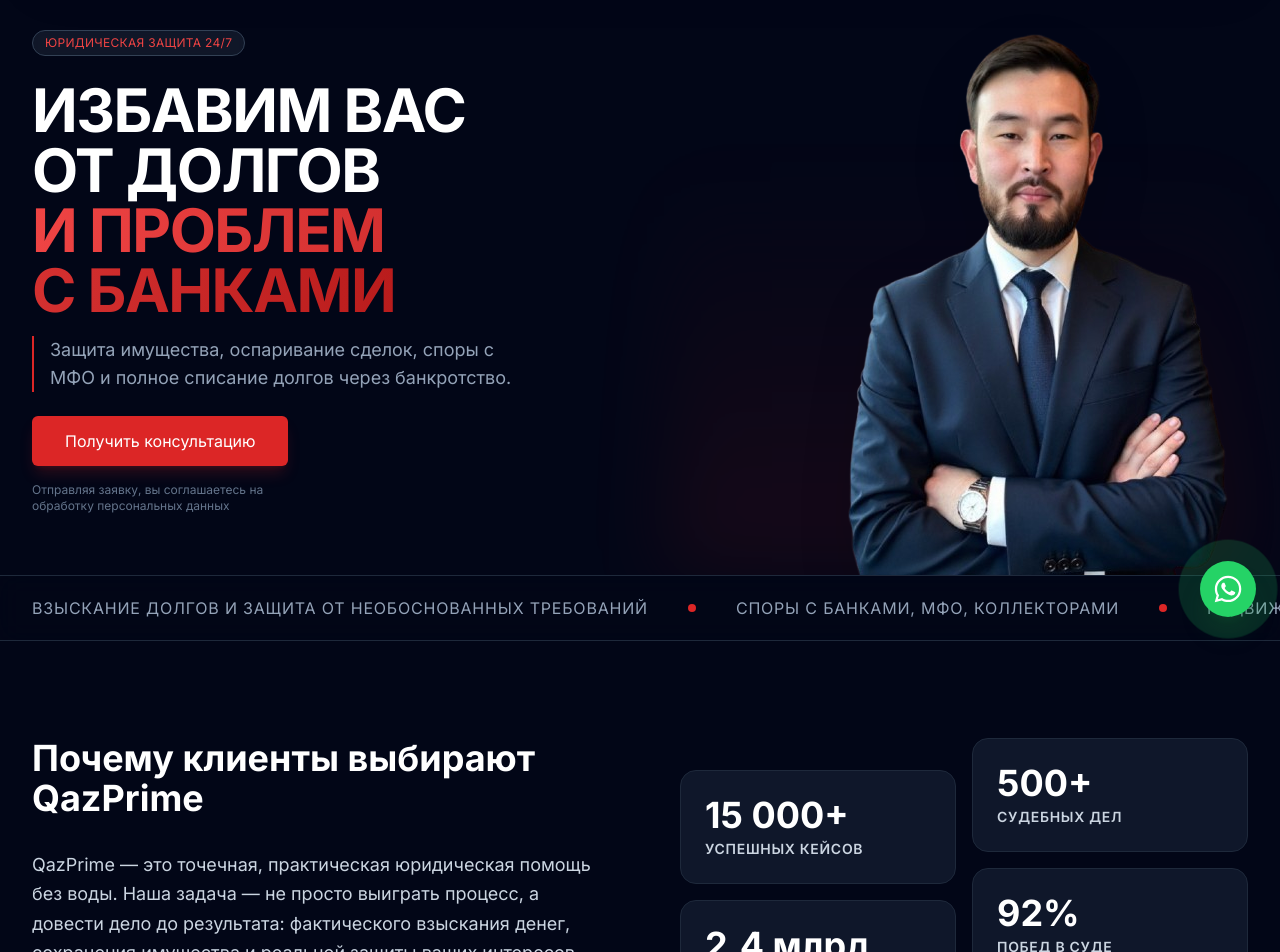
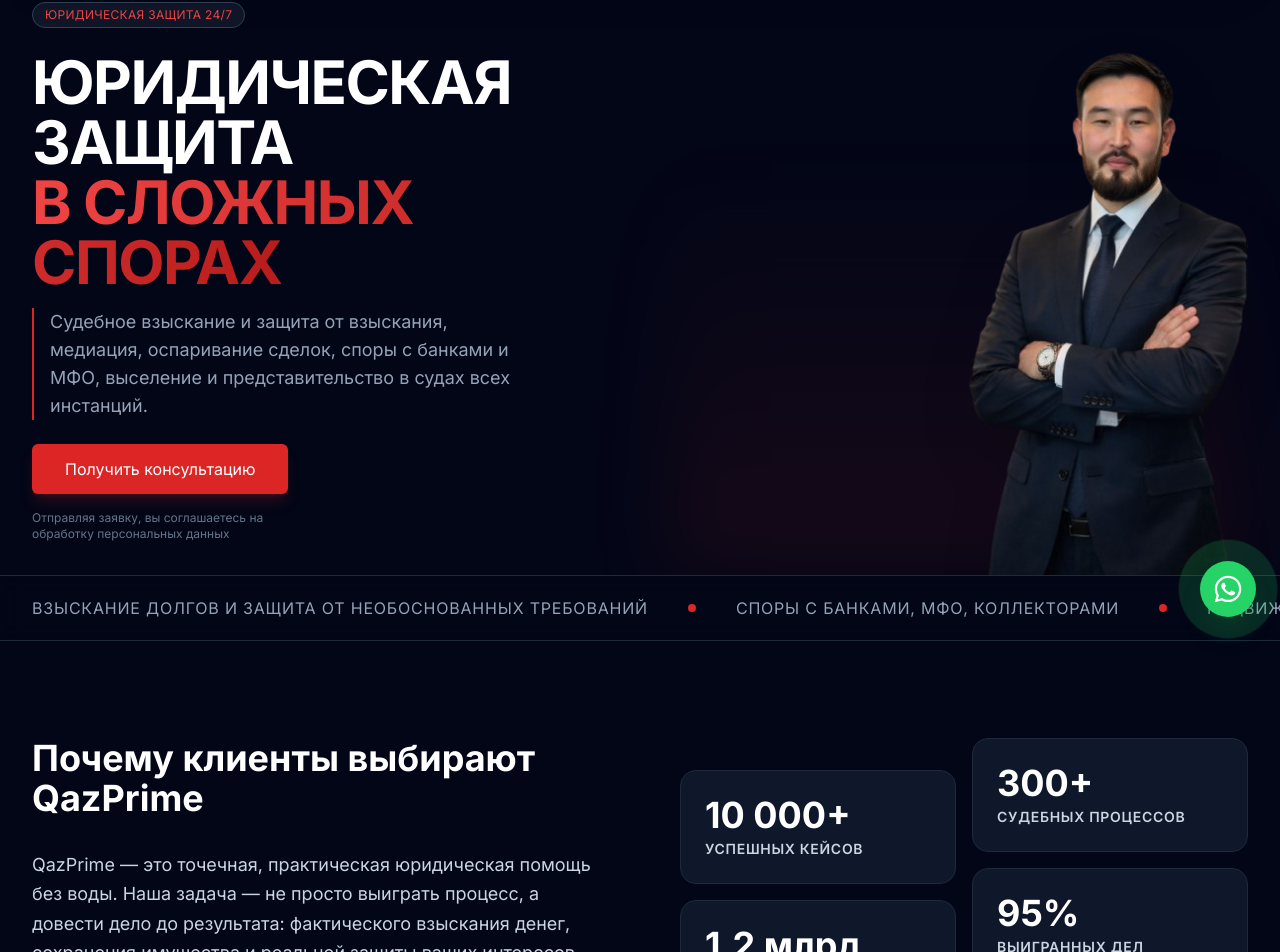
Before and after one commit to Alchinkaz/qaz-prime, a React (Vite) app: page / in a window 1280 px wide. Shown: the part 159-1111 px from the top of the page. Built offline with nearby package versions, Linux system fonts and the light colour scheme.

Commit message:
update: hero content, company stats and logo branding

```diff
--- a/components/Hero.tsx
+++ b/components/Hero.tsx
@@ -51,15 +51,15 @@ export const Hero: React.FC = () => {
                   <span className="text-xs font-medium text-red-500 tracking-wide uppercase">Юридическая защита 24/7</span>
                 </div>
 
-                <h1 className="text-2xl md:text-4xl lg:text-6xl font-bold text-white tracking-tight mb-4 leading-tight">
-                  ИЗБАВИМ ВАС ОТ&nbsp;ДОЛГОВ <br />
+                <h1 className="text-2xl md:text-4xl lg:text-6xl font-bold text-white tracking-tight mb-4 leading-tight uppercase">
+                  ЮРИДИЧЕСКАЯ ЗАЩИТА <br />
                   <span className="text-transparent bg-clip-text bg-gradient-to-r from-red-500 to-red-700">
-                    И ПРОБЛЕМ С&nbsp;БАНКАМИ
+                    В СЛОЖНЫХ СПОРАХ
                   </span>
                 </h1>
 
                 <p className="text-sm md:text-lg text-slate-400 mb-6 max-w-lg leading-relaxed md:border-l-2 border-red-600 md:pl-4">
-                  Защита имущества, оспаривание сделок, споры с МФО и полное списание долгов через банкротство.
+                  Судебное взыскание и защита от взыскания, медиация, оспаривание сделок, споры с банками и МФО, выселение и представительство в судах всех инстанций.
                 </p>
 
                 <div className="w-full md:w-auto">
--- a/components/Logo.tsx
+++ b/components/Logo.tsx
@@ -16,36 +16,36 @@ export const Logo: React.FC<{ className?: string }> = ({ className = "" }) => {
 
           {/* Ionic Column - Moved UP by 6 units to center vertically */}
           {/* Base */}
-            <path d="M38 74H62" stroke="currentColor" strokeWidth="3" strokeLinecap="round"/>
-            <path d="M41 70H59" stroke="currentColor" strokeWidth="2.5" strokeLinecap="round"/>
+          <path d="M38 74H62" stroke="currentColor" strokeWidth="3" strokeLinecap="round" />
+          <path d="M41 70H59" stroke="currentColor" strokeWidth="2.5" strokeLinecap="round" />
 
           {/* Shaft with Flutes */}
-            <path d="M44 32V70" stroke="currentColor" strokeWidth="2.5"/>
-            <path d="M50 32V70" stroke="currentColor" strokeWidth="2.5"/>
-            <path d="M56 32V70" stroke="currentColor" strokeWidth="2.5"/>
+          <path d="M44 32V70" stroke="currentColor" strokeWidth="2.5" />
+          <path d="M50 32V70" stroke="currentColor" strokeWidth="2.5" />
+          <path d="M56 32V70" stroke="currentColor" strokeWidth="2.5" />
 
           {/* Capital (Ionic Swirls) */}
-            <path d="M35 26C35 26 34 30 38 30H62C66 30 65 26 65 26" stroke="currentColor" strokeWidth="2.5" strokeLinecap="round"/>
-            <path d="M37 26C37 23 39 22 41 22" stroke="currentColor" strokeWidth="2"/>
-            <path d="M63 26C63 23 61 22 59 22" stroke="currentColor" strokeWidth="2"/>
-            <path d="M41 22H59" stroke="currentColor" strokeWidth="2.5"/>
+          <path d="M35 26C35 26 34 30 38 30H62C66 30 65 26 65 26" stroke="currentColor" strokeWidth="2.5" strokeLinecap="round" />
+          <path d="M37 26C37 23 39 22 41 22" stroke="currentColor" strokeWidth="2" />
+          <path d="M63 26C63 23 61 22 59 22" stroke="currentColor" strokeWidth="2" />
+          <path d="M41 22H59" stroke="currentColor" strokeWidth="2.5" />
 
           {/* Scales - Moved UP by 6 units */}
           {/* Beam */}
-            <path d="M25 29H75" stroke="currentColor" strokeWidth="2" strokeLinecap="round"/>
+          <path d="M25 29H75" stroke="currentColor" strokeWidth="2" strokeLinecap="round" />
 
           {/* Left Pan */}
-            <path d="M25 29L20 44" stroke="currentColor" strokeWidth="1"/>
-            <path d="M25 29L30 44" stroke="currentColor" strokeWidth="1"/>
-            <path d="M18 44C18 44 25 50 32 44H18Z" stroke="currentColor" strokeWidth="2" strokeLinejoin="round"/>
+          <path d="M25 29L20 44" stroke="currentColor" strokeWidth="1" />
+          <path d="M25 29L30 44" stroke="currentColor" strokeWidth="1" />
+          <path d="M18 44C18 44 25 50 32 44H18Z" stroke="currentColor" strokeWidth="2" strokeLinejoin="round" />
 
           {/* Right Pan */}
-            <path d="M75 29L70 44" stroke="currentColor" strokeWidth="1"/>
-            <path d="M75 29L80 44" stroke="currentColor" strokeWidth="1"/>
-            <path d="M68 44C68 44 75 50 82 44H68Z" stroke="currentColor" strokeWidth="2" strokeLinejoin="round"/>
+          <path d="M75 29L70 44" stroke="currentColor" strokeWidth="1" />
+          <path d="M75 29L80 44" stroke="currentColor" strokeWidth="1" />
+          <path d="M68 44C68 44 75 50 82 44H68Z" stroke="currentColor" strokeWidth="2" strokeLinejoin="round" />
         </svg>
       </div>
-      <span className="text-2xl md:text-3xl font-serif text-white tracking-wide uppercase">
+      <span className="text-2xl md:text-3xl font-serif text-red-600 tracking-wide uppercase">
         QazPrime
       </span>
     </div>
--- a/constants.ts
+++ b/constants.ts
@@ -7,28 +7,28 @@ export const WHATSAPP_URL = "https://wa.me/77000959510";
 
 export const STATS: StatItem[] = [
   {
-    value: "15 000+",
-    label: "успешных кейсов",
-    numericValue: 15000,
+    value: "10 000+",
+    label: "Успешных кейсов",
+    numericValue: 10000,
     suffix: "+"
   },
   {
-    value: "500+",
-    label: "судебных дел",
-    numericValue: 500,
+    value: "300+",
+    label: "Судебных процессов",
+    numericValue: 300,
     suffix: "+"
   },
   {
-    value: "2,4 млрд",
-    label: "тенге присудили",
-    numericValue: 2.4,
+    value: "1,2 млрд",
+    label: "Тенге вернули клиентам",
+    numericValue: 1.2,
     suffix: " млрд",
     isDecimal: true
   },
   {
-    value: "92%",
-    label: "побед в суде",
-    numericValue: 92,
+    value: "95%",
+    label: "Выигранных дел",
+    numericValue: 95,
     suffix: "%"
   },
 ];
```
Also changed, not shown: public/founder.JPG, public/hero.png. Lines whose indentation alone changed are shown as unchanged.
